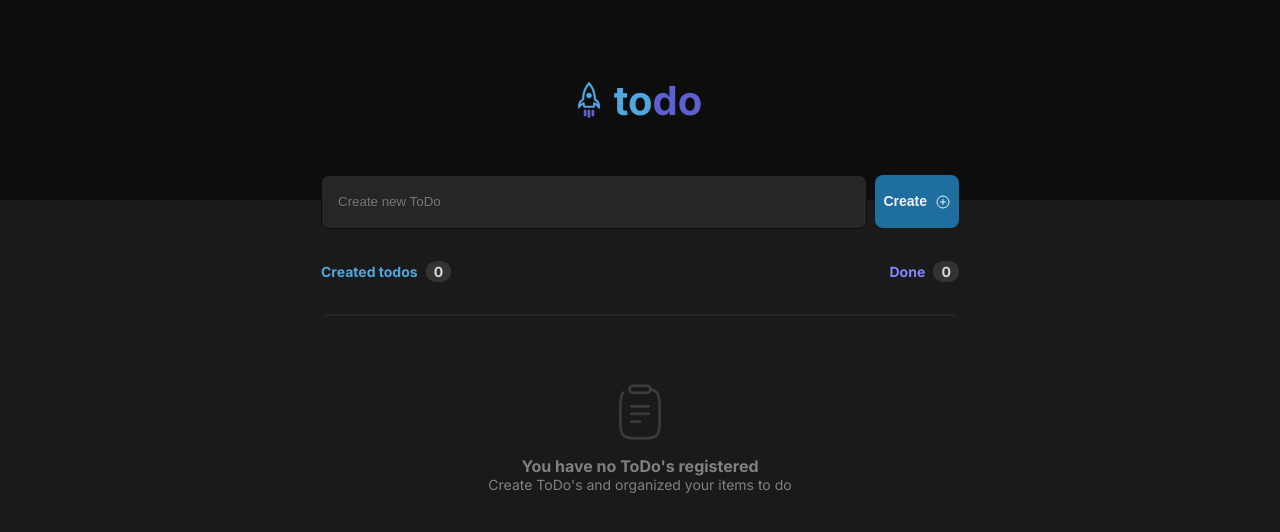
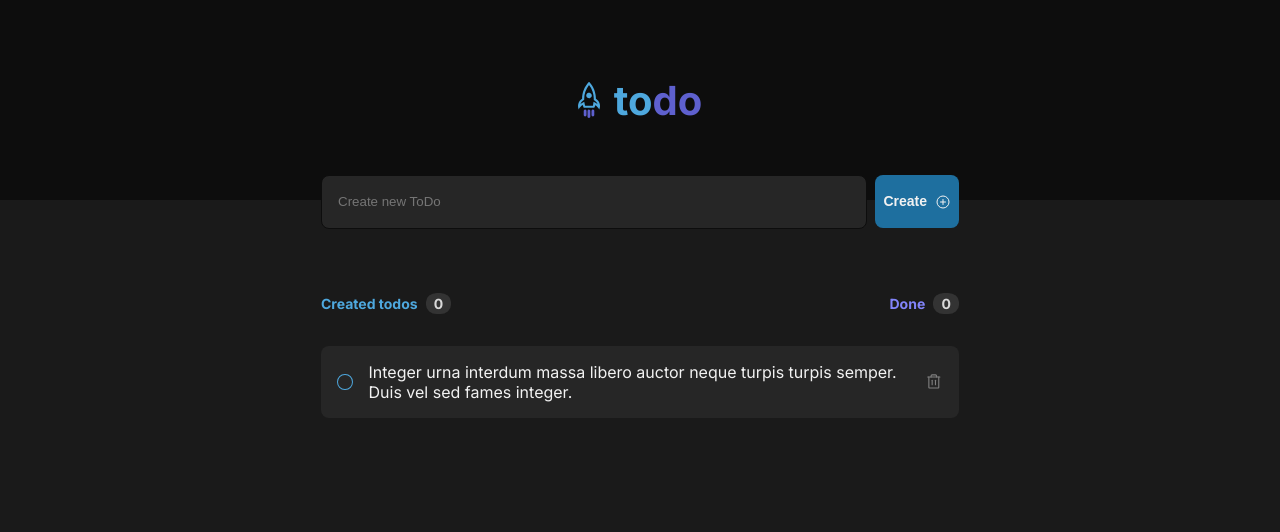
Before and after one commit to paulolima1212/ignite-desafio01, a React (Vite) app: page / in a window 1280 px wide. Shown: the top 532 px of the page. Built offline with nearby package versions, Linux system fonts and the light colour scheme.

Commit message:
feat: todo componente created

```diff
--- /dev/null
+++ b/src/Components/ToDo/index.tsx
@@ -0,0 +1,16 @@
+import { Trash } from 'phosphor-react';
+
+import style from './styles.module.scss';
+
+export function ToDo() {
+  return (
+    <div className={style.todo}>
+      <input type='checkbox' name='done' id='done' />
+      <p>
+        Integer urna interdum massa libero auctor neque turpis turpis semper.
+        Duis vel sed fames integer.
+      </p>
+      <Trash size={24} />
+    </div>
+  );
+}
--- /dev/null
+++ b/src/Components/ToDo/styles.module.scss
@@ -0,0 +1,50 @@
+@use '../../Styles/colors.scss' as c;
+
+.todo {
+  width: 39.875rem;
+  height: 4.5rem;
+  background: c.$gray-500;
+  border-radius: 8px;
+  padding: 1rem;
+  display: flex;
+  align-items: center;
+  justify-content: center;
+
+  & > svg {
+    color: c.$gray-300;
+
+    &:hover {
+      color: c.$red-500;
+      background: c.$gray-400;
+      border-radius: 2px;
+    }
+  }
+
+  & > p {
+    padding: 1rem;
+    color: c.$gray-100;
+  }
+
+  & > input[type='checkbox'] {
+    appearance: none;
+    width: 1.275rem;
+    height: 1rem;
+    border: solid 1px c.$blue-200;
+    border-radius: 100%;
+    transition: 0.2s;
+
+    &:hover {
+      background: c.$blue-600;
+    }
+
+    &:checked {
+      background: c.$purple-200;
+    }
+
+    &:checked::after {
+      content: '';
+      border: solid 1px c.$gray-100;
+      transform: rotate(-145deg);
+    }
+  }
+}
--- a/src/Components/index.ts
+++ b/src/Components/index.ts
@@ -2,3 +2,4 @@ export * from './Header';
 export * from './CreateToDo';
 export * from './InfoToDo';
 export * from './NoToDo';
+export * from './ToDo';
--- a/src/Pages/Home.tsx
+++ b/src/Pages/Home.tsx
@@ -1,4 +1,4 @@
-import { Header, CreateToDo, InfoToDo, NoToDo } from '../Components';
+import { Header, CreateToDo, InfoToDo, NoToDo, ToDo } from '../Components';
 
 import style from './styles.module.scss';
 
@@ -11,7 +11,8 @@ export function Home() {
           <CreateToDo />
         </div>
         <InfoToDo />
-        <NoToDo />
+        {/* <NoToDo /> */}
+        <ToDo />
       </div>
     </div>
   );
--- a/src/Pages/styles.module.scss
+++ b/src/Pages/styles.module.scss
@@ -9,4 +9,5 @@
 
 .createnewtodo {
   margin-top: -1.59rem;
+  margin-bottom: 2rem;
 }
```
